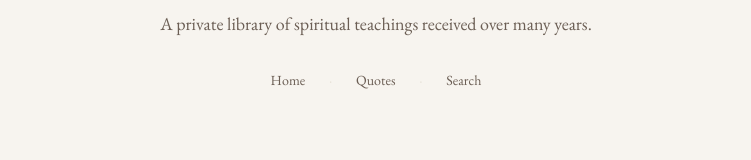
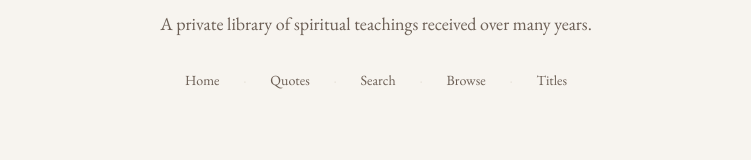
Before and after one commit to TeachingsoftheSpirit/teachings-of-the-spirit, a Next.js app: page / in a window 1280 px wide. Shown: the part 171-331 px from the top of the page, without its empty margins (264-1015 px from the left). Built offline with nearby package versions, Linux system fonts and the light colour scheme; no server answers; the database is empty.

Commit message:
Add Browse and Titles to site-wide navigation

```diff
--- a/app/page.tsx
+++ b/app/page.tsx
@@ -33,6 +33,14 @@ export default async function HomePage() {
   <span className="text-[#E5DFD5]">·</span>
   <Link href="/search" className="text-[#6B5E54] hover:text-[#7A3E3E] transition-colors">
     Search
+  </Link>
+  <span className="text-[#E5DFD5]">·</span>
+  <Link href="/browse" className="text-[#6B5E54] hover:text-[#7A3E3E] transition-colors">
+    Browse
+  </Link>
+  <span className="text-[#E5DFD5]">·</span>
+  <Link href="/titles" className="text-[#6B5E54] hover:text-[#7A3E3E] transition-colors">
+    Titles
   </Link>
 </div>
         </header>
--- a/app/search/page.tsx
+++ b/app/search/page.tsx
@@ -29,12 +29,19 @@ export default async function SearchPage({ searchParams }: Props) {
       <div className="max-w-3xl mx-auto px-6 sm:px-8 py-12 sm:py-16">
 
         {/* Consistent navigation */}
-        <nav className="mb-10 flex items-center gap-4 text-sm text-[#6B5E54]">
+        <nav className="mb-12 flex flex-wrap items-center justify-between gap-4 text-sm text-[#6B5E54]">
+  <div className="flex flex-wrap items-center gap-4">
     <Link href="/" className="hover:text-[#2C2522] transition-colors">Home</Link>
     <span className="text-[#E5DFD5]">·</span>
     <Link href="/quotes" className="hover:text-[#2C2522] transition-colors">Quotes</Link>
     <span className="text-[#E5DFD5]">·</span>
     <Link href="/search" className="hover:text-[#2C2522] transition-colors">Search</Link>
+    <span className="text-[#E5DFD5]">·</span>
+    <Link href="/browse" className="hover:text-[#2C2522] transition-colors">Browse</Link>
+    <span className="text-[#E5DFD5]">·</span>
+    <Link href="/titles" className="hover:text-[#2C2522] transition-colors">Titles</Link>
+  </div>
+  <span>Teaching {teaching.teaching_number}</span>
 </nav>
 
         <h1 className="text-3xl font-medium tracking-tight text-[#2C2522] mb-8">
```
Lines whose indentation alone changed are shown as unchanged.
